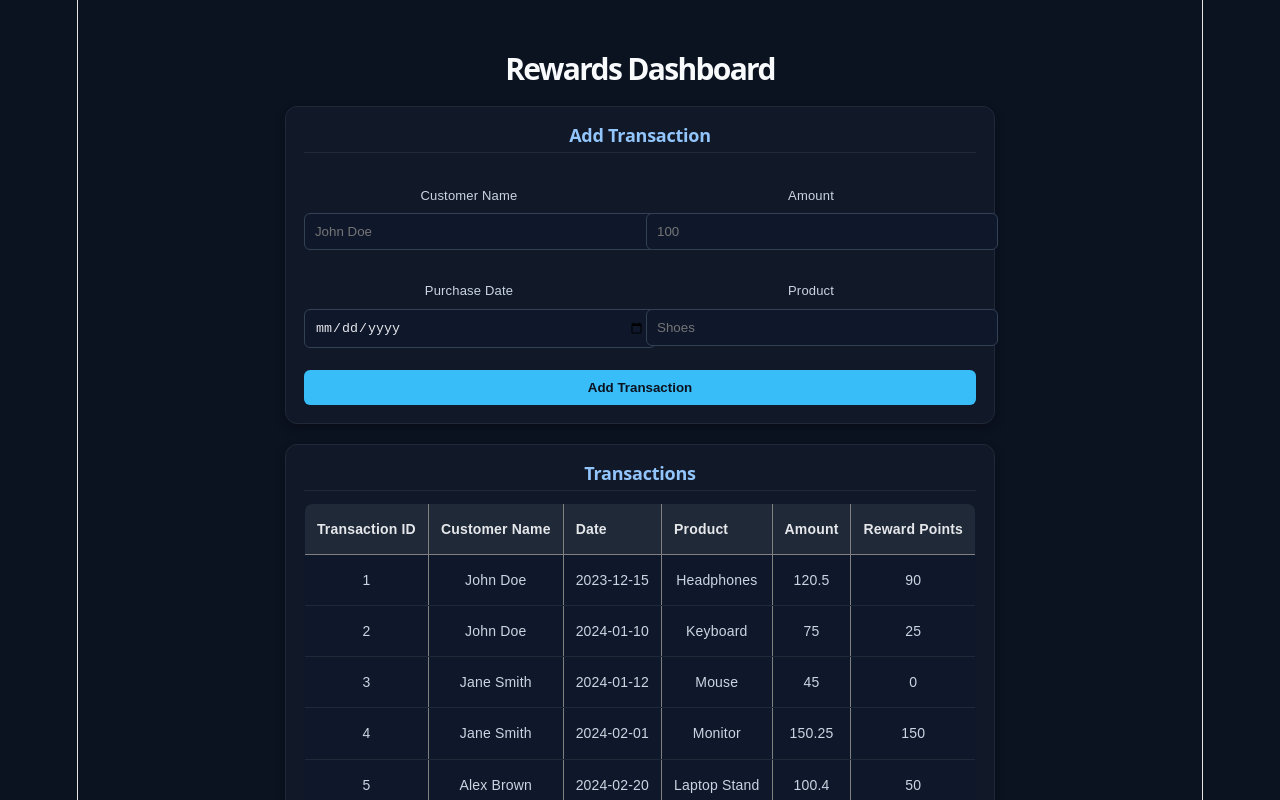
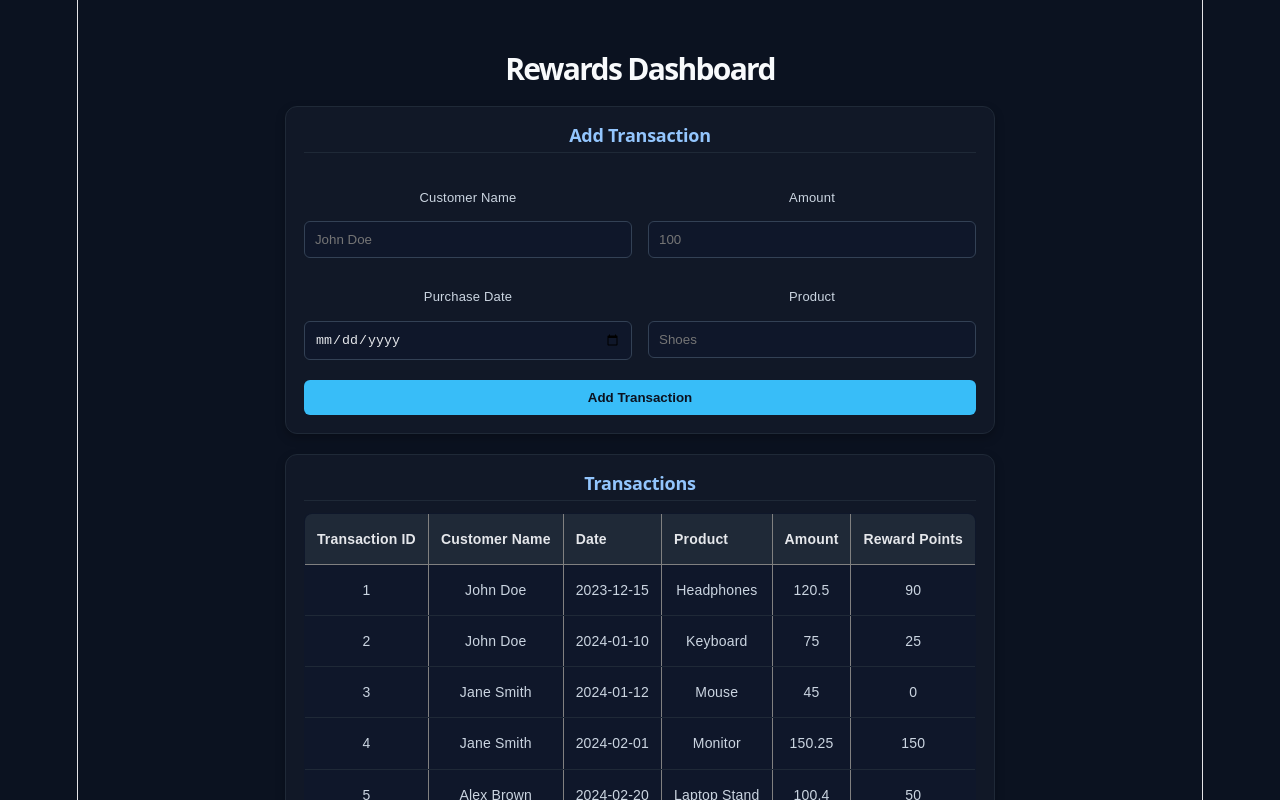
Before and after one commit to kodatinikhil/rewards-program, a React (Vite) app: page / in a window 1280 px wide. Shown: the top 800 px of the page. Built offline with nearby package versions, Linux system fonts and the light colour scheme.

Commit message:
refactor form layout and spacing for improved usability

```diff
--- a/src/App.css
+++ b/src/App.css
@@ -94,23 +94,64 @@ tr:hover {
 }
 
 /* =========================
-   INPUTS (FORM)
+   INPUTS (FORM FIXED)
 ========================= */
 
 input {
   display: block;
   width: 100%;
   padding: 10px;
-  margin-bottom: 10px;
   border-radius: 6px;
   border: 1px solid #334155;
   background: #0f172a;
   color: #e5e7eb;
   outline: none;
+  box-sizing: border-box;
 }
 
+/* spacing between label and input */
+label {
+  display: block;
+  margin: 6px 0 4px;
+  font-size: 13px;
+  color: #cbd5e1;
+}
+
+/* focus effect */
 input:focus {
   border-color: #38bdf8;
+}
+
+/* =========================
+   FORM LAYOUT (FIXED SPACING)
+========================= */
+
+.form-grid {
+  display: flex;
+  flex-direction: column;
+  gap: 14px;
+}
+
+/* row spacing FIX (this solves touching issue) */
+.row {
+  display: flex;
+  gap: 16px; /* IMPORTANT FIX */
+  margin-bottom: 6px;
+}
+
+/* field wrapper */
+.field {
+  flex: 1;
+  display: flex;
+  flex-direction: column;
+  gap: 6px;
+}
+
+/* responsive */
+@media (max-width: 768px) {
+  .row {
+    flex-direction: column;
+  }
 }
 
 /* =========================
@@ -133,43 +174,9 @@ button:hover {
 }
 
 /* =========================
-   EMPTY / INFO TEXT
+   EMPTY TEXT
 ========================= */
 
 p {
   color: #94a3b8;
 }
-
-label {
-  display: block;
-  margin: 6px 0 4px;
-  font-size: 13px;
-  color: #cbd5e1;
-}
-
-
-.form-grid {
-  display: flex;
-  flex-direction: column;
-  gap: 12px;
-}
-
-/* 2-column layout */
-.row {
-  display: flex;
-  gap: 12px;
-}
-
-/* each input block */
-.field {
-  flex: 1;
-  display: flex;
-  flex-direction: column;
-}
-
-/* responsive fix */
-@media (max-width: 768px) {
-  .row {
-    flex-direction: column;
-  }
-}
```
